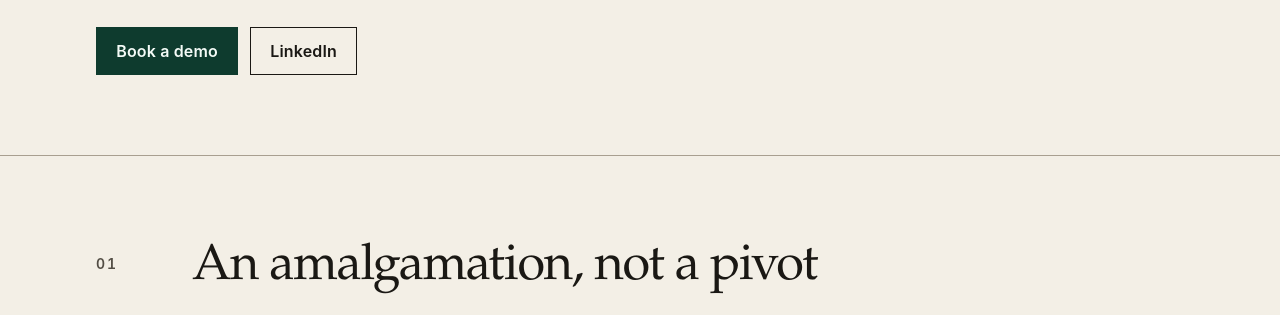
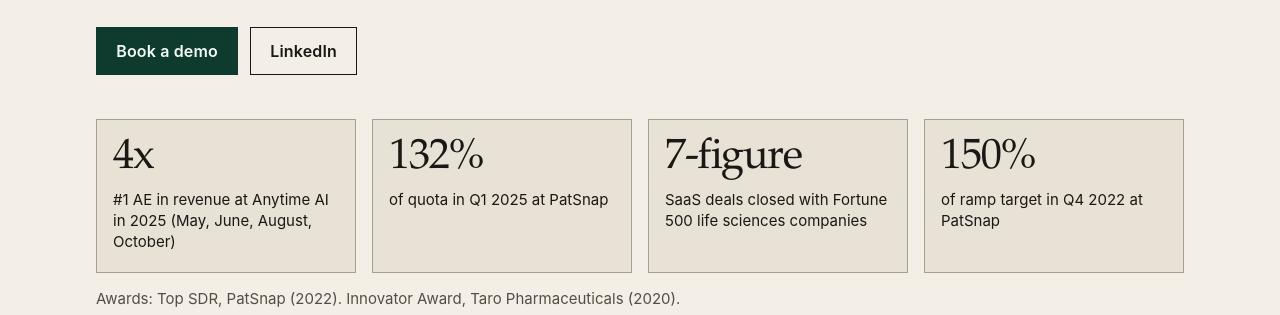
Before and after one commit to StealthyD/dan-ebanks, a plain HTML site: page index.html in a window 1280 px wide. Shown: the part 608-923 px from the top of the page. Drawn offline with Linux system fonts and the light colour scheme.

Commit message:
Results strip from LinkedIn achievements

```diff
--- a/index.html
+++ b/index.html
@@ -79,6 +79,10 @@
     "@type": "CollegeOrUniversity",
     "name": "University of Toronto"
   },
+  "award": [
+    "Top SDR, PatSnap (2022)",
+    "Innovator Award, Taro Pharmaceuticals (2020)"
+  ],
   "sameAs": [
     "https://www.linkedin.com/in/danebanks/",
     "https://scholar.google.com/citations?user=lPtWUiQAAAAJ"
@@ -140,6 +144,30 @@
     </div>
   </section>
 
+  <section class="results" aria-label="Results">
+    <div class="wrap">
+      <ul class="stat-grid">
+        <li>
+          <p class="stat-figure">4x</p>
+          <p class="stat-label">#1 AE in revenue at Anytime AI in 2025 (May, June, August, October)</p>
+        </li>
+        <li>
+          <p class="stat-figure">132%</p>
+          <p class="stat-label">of quota in Q1 2025 at PatSnap</p>
+        </li>
+        <li>
+          <p class="stat-figure">7-figure</p>
+          <p class="stat-label">SaaS deals closed with Fortune 500 life sciences companies</p>
+        </li>
+        <li>
+          <p class="stat-figure">150%</p>
+          <p class="stat-label">of ramp target in Q4 2022 at PatSnap</p>
+        </li>
+      </ul>
+      <p class="awards">Awards: Top SDR, PatSnap (2022). Innovator Award, Taro Pharmaceuticals (2020).</p>
+    </div>
+  </section>
+
   <section class="section" id="story" aria-labelledby="story-title">
     <div class="wrap section-layout">
       <p class="index">01</p>
@@ -172,7 +200,7 @@
             <p class="when"><time datetime="2025-04">April&nbsp;2025</time>–present</p>
             <div>
               <h3>Anytime AI</h3>
-              <p>Founding Account Executive, ranked No.&nbsp;1 in revenue in several months of 2025.</p>
+              <p>Founding Account Executive. Ranked #1 in revenue in May, June, August and October 2025.</p>
             </div>
           </li>
         </ol>
--- a/styles.css
+++ b/styles.css
@@ -202,7 +202,7 @@ a:visited {
 
 .hero {
   padding-top: clamp(2.5rem, 6vw, 4.5rem);
-  padding-bottom: clamp(3rem, 7vw, 5rem);
+  padding-bottom: clamp(2rem, 4vw, 2.75rem);
   scroll-margin-top: 1rem;
 }
 
@@ -297,6 +297,45 @@ h1 {
   aspect-ratio: 4 / 5;
   object-fit: cover;
   object-position: center;
+}
+
+.results {
+  padding-bottom: clamp(2.75rem, 6vw, 4.25rem);
+}
+
+.stat-grid {
+  list-style: none;
+  display: grid;
+  grid-template-columns: 1fr 1fr;
+  gap: 0.75rem;
+}
+
+.stat-grid li {
+  margin: 0;
+  padding: 1.15rem 1rem 1.2rem;
+  border: 1px solid var(--line);
+  background: var(--surface);
+}
+
+.stat-figure {
+  font-family: var(--serif);
+  font-size: clamp(1.85rem, 4vw, 2.65rem);
+  line-height: 1;
+  letter-spacing: -0.03em;
+}
+
+.stat-label {
+  margin-top: 0.55rem;
+  font-size: 0.9375rem;
+  line-height: 1.4;
+}
+
+.awards {
+  margin-top: 0.95rem;
+  max-width: 46rem;
+  color: var(--muted);
+  font-size: 0.9375rem;
+  line-height: 1.45;
 }
 
 .section {
@@ -683,6 +722,11 @@ h3 {
     row-gap: 0;
   }
 
+  .stat-grid {
+    grid-template-columns: repeat(4, minmax(0, 1fr));
+    gap: 1rem;
+  }
+
   .section-layout {
     display: grid;
     grid-template-columns: 4.25rem minmax(0, 1fr);
@@ -742,7 +786,8 @@ h3 {
 
   .portrait,
   .offer,
-  .quote blockquote {
+  .quote blockquote,
+  .stat-grid li {
     border: 1px solid CanvasText;
   }
 }
```
